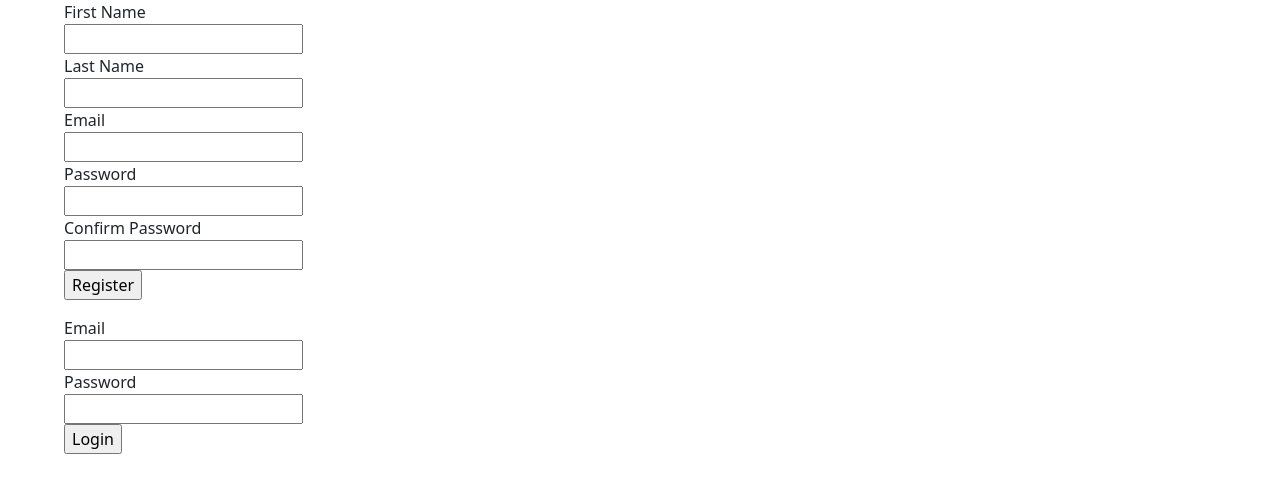
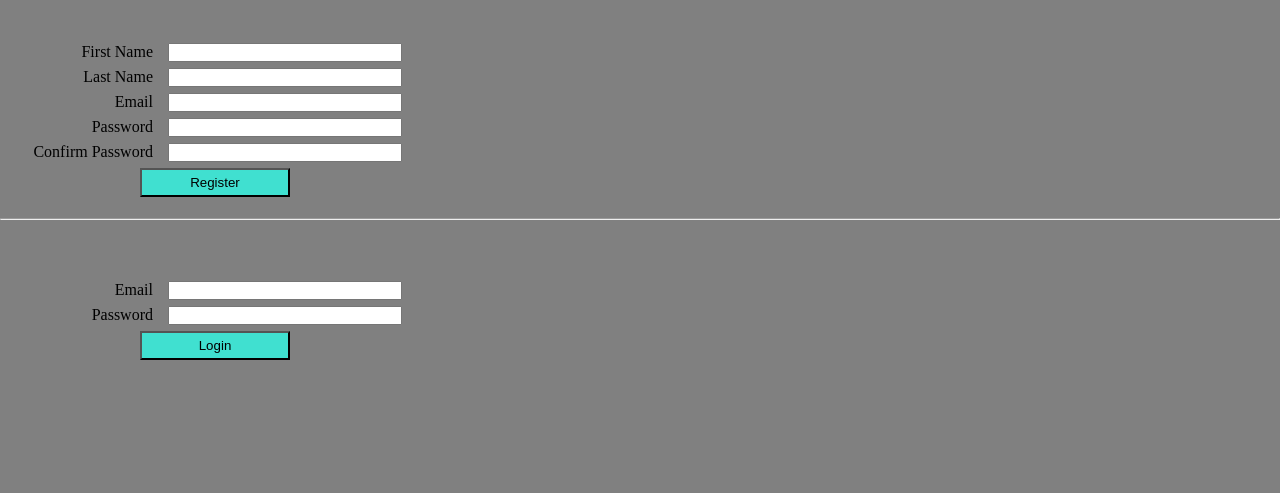
Before and after one commit to Cezequielgg/groupproject, a Django app: page / in a window 1280 px wide. Shown: the top 493 px of the page. Run offline with Django 3.2, Linux system fonts and the light colour scheme.

Commit message:
Minor CSS to Login and Reg page and tables

```diff
--- a/login_regapp/static/css/style.css
+++ b/login_regapp/static/css/style.css
@@ -96,3 +96,41 @@ h1 {
   display: inline-block;
   width: 150px;
 }
+
+#registration {
+  margin-left: 20px;
+  margin-top: 40px;
+}
+
+#regBtn {
+  width:150px;
+  display: inline-block;
+  padding: 5px;
+  margin-left: 120px;
+  background-color: turquoise;
+}
+
+#login {
+  margin-left: 20px;
+  margin-top: 40px;
+}
+
+#loginBtn {
+  width:150px;
+  display: inline-block;
+  padding: 5px;
+  margin-left: 120px;
+  background-color: turquoise;
+}
+
+table {
+  display: inline-block;
+  margin: 40px auto;
+  border-collapse: collapse;
+  border: 2px solid orange;
+}
+
+th {
+  border: 2px dotted blue;
+  width: 100px;
+}
--- a/login_regapp/templates/regpage.html
+++ b/login_regapp/templates/regpage.html
@@ -4,7 +4,9 @@
     <meta charset="UTF-8">
     <meta http-equiv="X-UA-Compatible" content="IE=edge">
     <meta name="viewport" content="width=device-width, initial-scale=1.0">
-    <link href="https://cdn.jsdelivr.net/npm/bootstrap@5.0.1/dist/css/bootstrap.min.css" rel="stylesheet" integrity="sha384-+0n0xVW2eSR5OomGNYDnhzAbDsOXxcvSN1TPprVMTNDbiYZCxYbOOl7+AMvyTG2x" crossorigin="anonymous">
+    <!-- <link href="https://cdn.jsdelivr.net/npm/bootstrap@5.0.1/dist/css/bootstrap.min.css" rel="stylesheet" integrity="sha384-+0n0xVW2eSR5OomGNYDnhzAbDsOXxcvSN1TPprVMTNDbiYZCxYbOOl7+AMvyTG2x" crossorigin="anonymous"> -->
+    {% load static %}
+    <link rel="stylesheet" href="{% static 'css/style.css' %}">
     <title>Login and Registration</title>
 </head>
 <body>
@@ -19,31 +21,28 @@
         {% endif %}
         <form action="/registration" method="post">
             {% csrf_token %}
-            <ul>
-                <ul><label for="first_name"><title></title>First Name</label></ul>
-                <ul><input type="text" name="first_name" id="first_name" value="{{ Userreg.first_name }}"></ul>
-                <ul><label for="last_name"><title></title>Last Name</label></ul>
-                <ul><input type="text" name="last_name" id="last_name" value="{{ Userreg.last_name }}"></ul>
-                <ul><label for="email"><title></title>Email</label></ul>
-                <ul><input type="text" name="email" id="email" value="{{ Userreg.email }}"></ul>
-                <ul><label for="password"><title></title>Password</label></ul>
-                <ul><input type="password" name="password" id="password" value="{{ Userreg.password }}"></ul>
-                <ul><label for="password2"><title></title>Confirm Password</label></ul>
-                <ul><input type="password" name="password2" id="password2" value="{{ Userreg.name }}"></ul>
-                <ul><input type="submit" value="Register"></ul>
-            </ul>
+                <label for="first_name"><title></title>First Name</label>
+                <input type="text" name="first_name" id="first_name" value="{{ Userreg.first_name }}"><br>
+                <label for="last_name"><title></title>Last Name</label>
+                <input type="text" name="last_name" id="last_name" value="{{ Userreg.last_name }}"><br>
+                <label for="email"><title></title>Email</label>
+                <input type="text" name="email" id="email" value="{{ Userreg.email }}"><br>
+                <label for="password"><title></title>Password</label>
+                <input type="password" name="password" id="password" value="{{ Userreg.password }}"><br>
+                <label for="password2"><title></title>Confirm Password</label>
+                <input type="password" name="password2" id="password2" value="{{ Userreg.name }}"><br>
+                <input type="submit" value="Register" id="regBtn">
         </form>
     </div>
+    <br><hr><br>
     <div id="login">
         <form action="/login" method="post">
             {% csrf_token %}
-            <ul>
-                <ul><label for="email"><title></title>Email</label></ul>
-                <ul><input type="text" name="email" value="{{ Userreg.email }}"></ul>
-                <ul><label for="password"><title></title>Password</label></ul>
-                <ul><input type="password" name="password" value="{{ Userreg.password }}"></ul>
-                <ul><input type="submit" value="Login"></ul>
-            </ul>
+                <label for="email"><title></title>Email</label>
+                <input type="text" name="email" value="{{ Userreg.email }}"><br>
+                <label for="password"><title></title>Password</label>
+                <input type="password" name="password" value="{{ Userreg.password }}"><br>
+                <input type="submit" value="Login" id="loginBtn">
         </form>
     </div>
 </body>
```
Also changed, not shown: login_regapp/templates/your_properties.html (+9 -1 lines), db.sqlite3.
